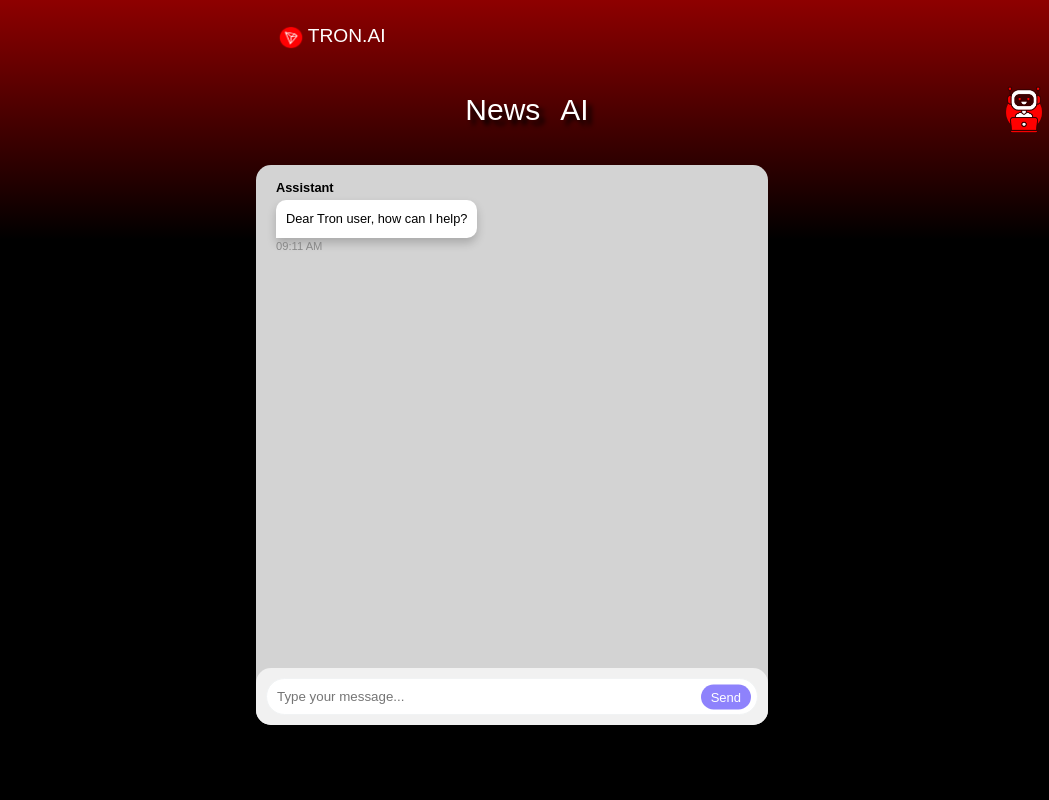
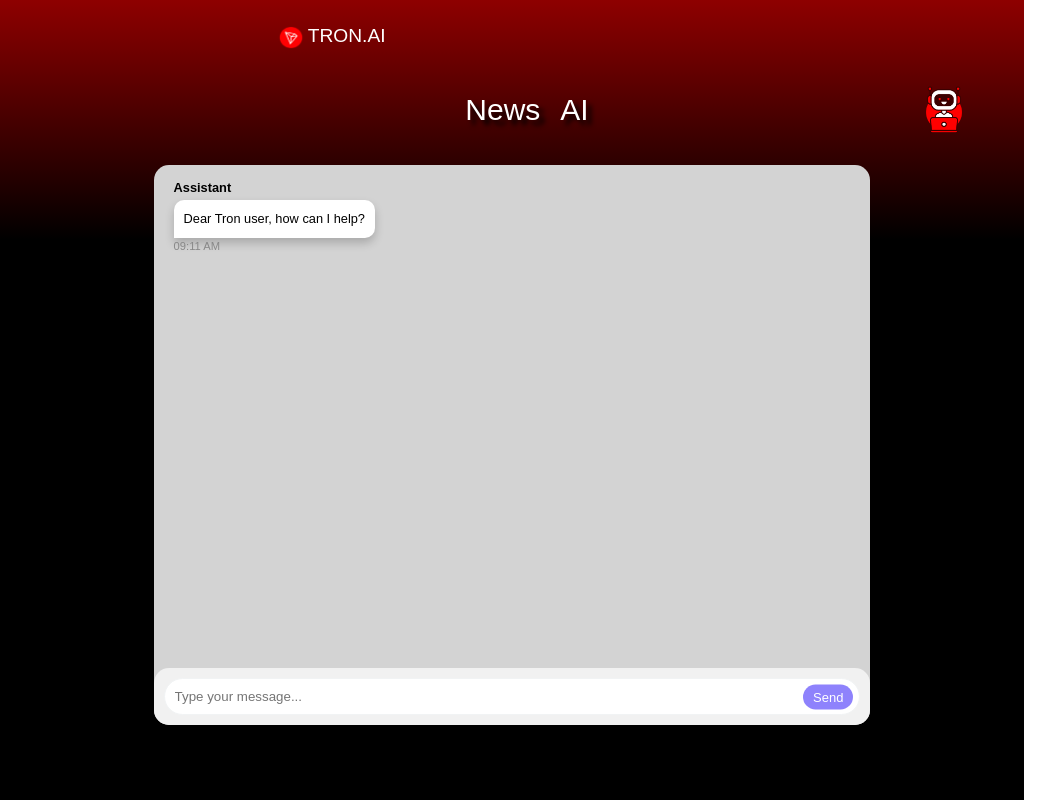
Before and after one commit to GnExia483957/TronAI-React, a React (Create React App) app: page /Agent in a window 1024 px wide. Shown: the whole page, 1049 px wide, since content can reach past the window. Built offline with nearby package versions, Linux system fonts and the light colour scheme; a web font is replaced by a local one.

Commit message:
adjusted navBar

```diff
--- a/src/components/Agent/Chatbot.css
+++ b/src/components/Agent/Chatbot.css
@@ -146,7 +146,7 @@
 
         @media (min-width: 901px) and (max-width: 1200px) {
             .chatbot-container {
-                max-width: 50%;
+                max-width: 70%;
             }
             .message-box {
                 max-width: 75%;
--- a/src/components/Agent/Chatbot.js
+++ b/src/components/Agent/Chatbot.js
@@ -122,9 +122,9 @@ const Chatbot = () => {
         }
     };
 
-    const handleClose = () => {
-        // Logic to handle closing the chat (e.g., hiding the component)
-    };
+    // const handleClose = () => {
+    //     // Logic to handle closing the chat (e.g., hiding the component)
+    // };
 
     return (
         <div className="chatbot-container">
--- a/src/components/Navbar/Navbar.css
+++ b/src/components/Navbar/Navbar.css
@@ -5,7 +5,7 @@ nav {
     margin-top: 10px;
     align-items: center;
     padding-bottom: 30px;
-    padding-left: 30em;
+    padding-left: 25em;
 }
 
 nav a {
@@ -20,5 +20,5 @@ nav a {
 #agent-image{
     display: flex;
     width: 50px;
-    margin-left: 25em;
+    margin-left: 20em;
 }
```
